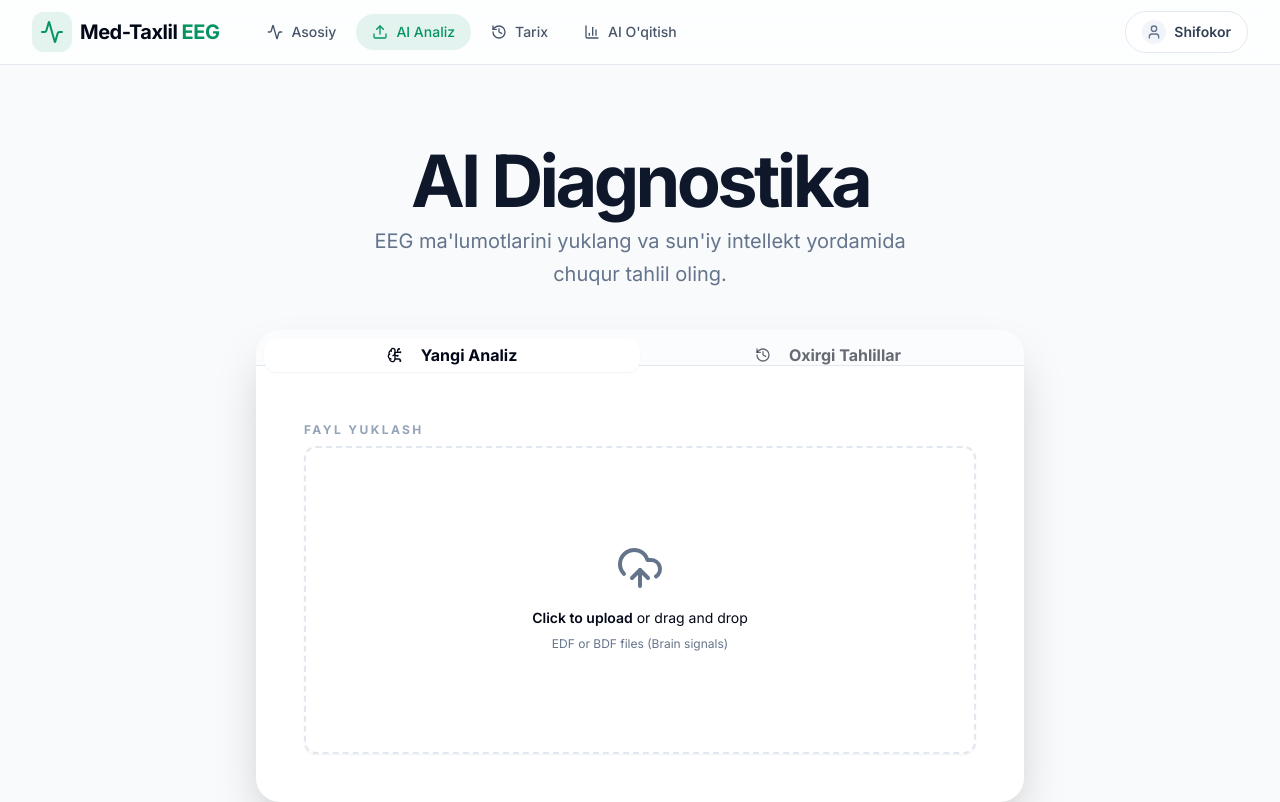
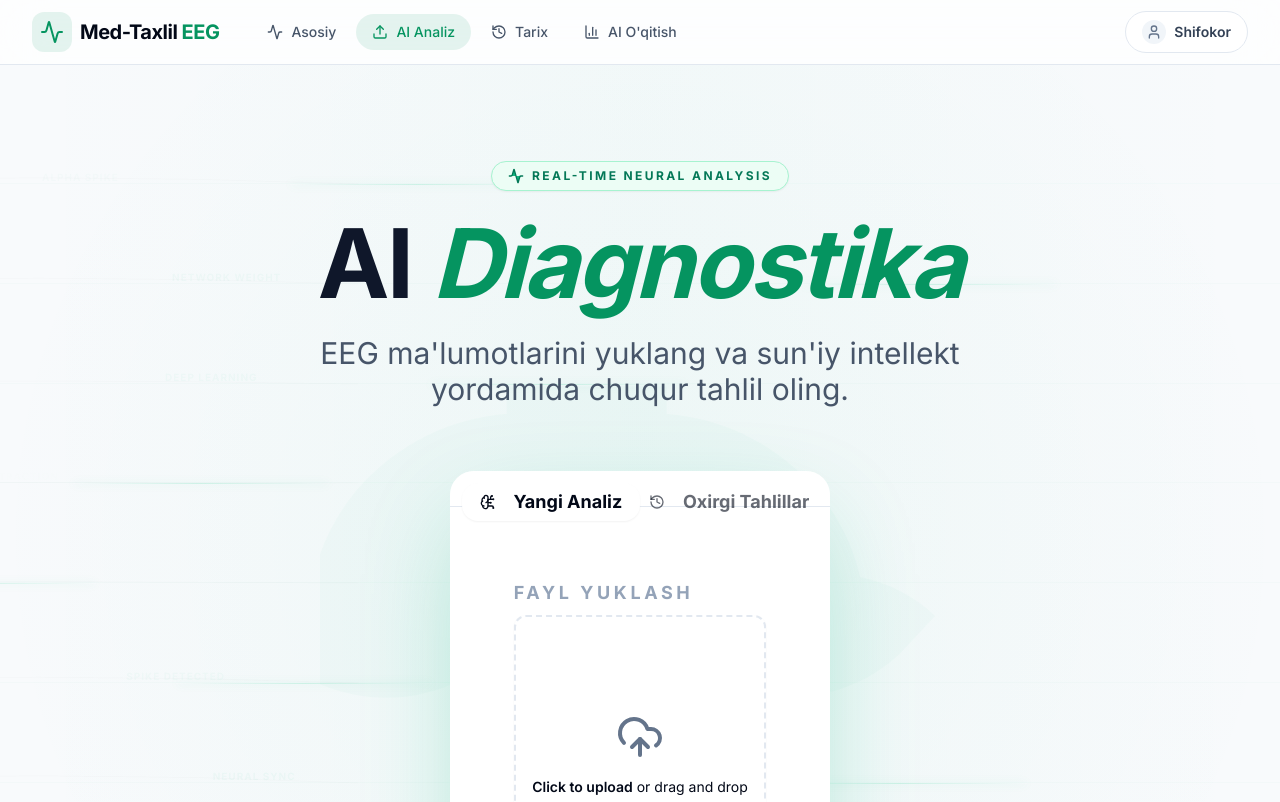
Before and after one commit to abdulbosit19980204/eeg.med-taxlil.uz, a Next.js app in the folder frontend/: page /analysis in a window 1280 px wide. Shown: the top 802 px of the page. Built offline with nearby package versions, Linux system fonts and the light colour scheme.

Commit message:
feat: Add EEG analysis page with EDF upload, AI processing, result display, and a new EEG signal preview component.

```diff
--- a/frontend/app/analysis/page.tsx
+++ b/frontend/app/analysis/page.tsx
@@ -5,9 +5,10 @@ import { MedCard } from "@/components/shared/med-card"
 import { EdfUpload } from "@/components/upload/edf-upload"
 import { Tabs, TabsContent, TabsList, TabsTrigger } from "@/components/ui/tabs"
 import { Button } from "@/components/ui/button"
-import { BrainCircuit, History, ShieldCheck } from "lucide-react"
+import { BrainCircuit, History, ShieldCheck, Activity, Zap } from "lucide-react"
 import { motion } from "framer-motion"
 import { cn } from "@/lib/utils"
+import { BrainSignalBackground } from "@/components/shared/brain-signal-bg"
 
 export default function AnalysisPage() {
     const [analyzing, setAnalyzing] = useState(false)
@@ -20,35 +21,61 @@ export default function AnalysisPage() {
     }
 
     return (
-        <div className="container py-12 md:py-20 flex flex-col items-center">
-            <div className="text-center mb-10 space-y-2">
-                <h1 className="text-5xl md:text-7xl font-black tracking-tighter text-slate-900 dark:text-white">
-                    AI Diagnostika
+        <div className="min-h-screen relative bg-slate-50 dark:bg-slate-950">
+            {/* Neural Background */}
+            <BrainSignalBackground />
+
+            <div className="container py-16 md:py-24 flex flex-col items-center relative z-10">
+                {/* Enhanced Header */}
+                <motion.div
+                    initial={{ opacity: 0, y: -20 }}
+                    animate={{ opacity: 1, y: 0 }}
+                    className="text-center mb-16 space-y-6"
+                >
+                    <div className="inline-flex items-center rounded-full border border-emerald-200 bg-emerald-50 px-4 py-1.5 text-xs font-bold uppercase tracking-[0.2em] text-emerald-700 dark:bg-emerald-900/30 dark:text-emerald-400 shadow-sm">
+                        <Activity className="mr-2 h-4 w-4 fill-emerald-500" />
+                        Real-Time Neural Analysis
+                    </div>
+
+                    <h1 className="text-6xl md:text-8xl font-extrabold tracking-tight leading-[1] text-slate-900 dark:text-white">
+                        AI <span className="text-primary italic">Diagnostika</span>
                     </h1>
-                <p className="text-xl text-slate-500 max-w-xl mx-auto leading-relaxed">
+
+                    <p className="text-2xl md:text-3xl text-slate-600 dark:text-slate-400 max-w-2xl mx-auto leading-relaxed">
                         EEG ma'lumotlarini yuklang va sun'iy intellekt yordamida chuqur tahlil oling.
                     </p>
-            </div>
+                </motion.div>
 
-            <MedCard className="w-full max-w-3xl p-0 overflow-hidden border-none shadow-2xl">
+                <motion.div
+                    initial={{ opacity: 0, scale: 0.95 }}
+                    animate={{ opacity: 1, scale: 1 }}
+                    transition={{ delay: 0.2 }}
+                >
+                    <MedCard className="w-full max-w-4xl p-0 overflow-hidden border-none shadow-[0_40px_100px_-15px_rgba(16,185,129,0.3)]">
                         <Tabs defaultValue="upload" className="w-full">
-                    <TabsList className="w-full h-16 grid grid-cols-2 rounded-none bg-slate-50/50 p-2 border-b">
-                        <TabsTrigger value="upload" className="rounded-xl data-[state=active]:bg-white data-[state=active]:shadow-sm border-r text-base font-bold">
-                            <BrainCircuit className="w-5 h-5 mr-3" />
+                            <TabsList className="w-full h-20 grid grid-cols-2 rounded-none bg-white/50 dark:bg-slate-900/50 backdrop-blur-xl p-3 border-b border-slate-200 dark:border-slate-800">
+                                <TabsTrigger
+                                    value="upload"
+                                    className="rounded-2xl data-[state=active]:bg-white dark:data-[state=active]:bg-slate-900 data-[state=active]:shadow-lg border-r text-lg font-bold micro-interact h-full"
+                                >
+                                    <BrainCircuit className="w-6 h-6 mr-3" />
                                     Yangi Analiz
                                 </TabsTrigger>
-                        <TabsTrigger value="history" className="rounded-xl data-[state=active]:bg-white data-[state=active]:shadow-sm text-base font-bold">
-                            <History className="w-5 h-5 mr-3" />
+                                <TabsTrigger
+                                    value="history"
+                                    className="rounded-2xl data-[state=active]:bg-white dark:data-[state=active]:bg-slate-900 data-[state=active]:shadow-lg text-lg font-bold micro-interact h-full"
+                                >
+                                    <History className="w-6 h-6 mr-3" />
                                     Oxirgi Tahlillar
                                 </TabsTrigger>
                             </TabsList>
 
-                    <TabsContent value="upload" className="p-12 mt-0 focus-visible:ring-0">
-                        <div className="space-y-6">
+                            <TabsContent value="upload" className="p-12 md:p-16 mt-0 focus-visible:ring-0">
+                                <div className="space-y-8">
                                     {!results ? (
                                         <>
                                             <div>
-                                        <span className="med-label">Fayl Yuklash</span>
+                                                <span className="med-label text-lg">Fayl Yuklash</span>
                                                 <EdfUpload
                                                     onSuccess={handleSuccess}
                                                     onUploadStart={() => setAnalyzing(true)}
@@ -56,9 +83,22 @@ export default function AnalysisPage() {
                                             </div>
 
                                             {analyzing && (
-                                        <div className="text-center animate-pulse">
-                                            <p className="text-sm font-medium text-emerald-500 italic">AI signallarni qayta ishlamoqda...</p>
+                                                <motion.div
+                                                    initial={{ opacity: 0 }}
+                                                    animate={{ opacity: 1 }}
+                                                    className="text-center p-8 bg-emerald-50/50 dark:bg-emerald-900/20 rounded-[2rem] border border-emerald-200 dark:border-emerald-800"
+                                                >
+                                                    <div className="flex items-center justify-center gap-3 mb-4">
+                                                        <motion.div
+                                                            animate={{ rotate: 360 }}
+                                                            transition={{ duration: 2, repeat: Infinity, ease: "linear" }}
+                                                        >
+                                                            <Zap className="w-8 h-8 text-emerald-500" />
+                                                        </motion.div>
+                                                        <p className="text-xl font-bold text-emerald-600">AI signallarni qayta ishlamoqda...</p>
                                                     </div>
+                                                    <p className="text-sm text-slate-500">Deep Learning modelimiz EEG to'lqinlarini tahlil qilmoqda</p>
+                                                </motion.div>
                                             )}
                                         </>
                                     ) : (
@@ -67,19 +107,19 @@ export default function AnalysisPage() {
                                             animate={{ opacity: 1, y: 0 }}
                                             className="space-y-8"
                                         >
-                                    <div className="flex items-center justify-between p-6 bg-emerald-50/50 rounded-[2rem] border border-emerald-100 shadow-sm">
-                                        <div className="flex items-center gap-4">
-                                            <div className="w-14 h-14 rounded-2xl bg-emerald-500 text-white flex items-center justify-center shadow-lg shadow-emerald-500/40">
-                                                <ShieldCheck className="w-8 h-8" />
+                                            <div className="flex items-center justify-between p-8 bg-emerald-50/50 dark:bg-emerald-900/20 rounded-[2rem] border border-emerald-100 dark:border-emerald-800 shadow-sm">
+                                                <div className="flex items-center gap-6">
+                                                    <div className="w-16 h-16 rounded-2xl bg-emerald-500 text-white flex items-center justify-center shadow-lg shadow-emerald-500/40">
+                                                        <ShieldCheck className="w-10 h-10" />
                                                     </div>
                                                     <div>
-                                                <div className="med-label mb-0">Tahlil Tayyor</div>
-                                                <div className="text-xl font-bold text-slate-900">Neyro-diagnostika xulosasi</div>
+                                                        <div className="med-label mb-1">Tahlil Tayyor</div>
+                                                        <div className="text-2xl font-bold text-slate-900 dark:text-white">Neyro-diagnostika xulosasi</div>
                                                     </div>
                                                 </div>
                                                 <div className="text-right">
-                                            <div className="text-[10px] font-bold text-slate-400 uppercase tracking-widest">EHIMOLI</div>
-                                            <div className="text-3xl font-black text-emerald-600">{(results.probability * 100).toFixed(1)}%</div>
+                                                    <div className="text-[10px] font-bold text-slate-400 uppercase tracking-widest">EHTIMOLI</div>
+                                                    <div className="text-4xl font-black text-emerald-600">{(results.probability * 100).toFixed(1)}%</div>
                                                 </div>
                                             </div>
 
@@ -90,7 +130,7 @@ export default function AnalysisPage() {
                                                 <ResultChip label="DUR." value="45:00" color="purple" />
                                             </div>
 
-                                    <div className="p-12 bg-white rounded-[2rem] border border-slate-100 shadow-sm leading-relaxed text-2xl text-slate-700 relative overflow-hidden">
+                                            <div className="p-12 bg-white dark:bg-slate-900 rounded-[2rem] border border-slate-100 dark:border-slate-800 shadow-sm leading-relaxed text-2xl text-slate-700 dark:text-slate-300 relative overflow-hidden">
                                                 <div className="absolute left-0 top-0 bottom-0 w-2 bg-emerald-500" />
                                                 <span className="font-bold text-emerald-600">AI Xulosasi:</span> "{results.summary}"
                                             </div>
@@ -108,24 +148,29 @@ export default function AnalysisPage() {
                                 </div>
                             </TabsContent>
 
-                    <TabsContent value="history" className="p-12 mt-0 focus-visible:ring-0">
-                        <div className="h-80 flex flex-col items-center justify-center text-slate-400 space-y-4">
-                            <History className="w-12 h-12 opacity-20" />
-                            <p className="text-lg">Hozircha tahlillar mavjud emas</p>
+                            <TabsContent value="history" className="p-12 md:p-16 mt-0 focus-visible:ring-0">
+                                <div className="h-96 flex flex-col items-center justify-center text-slate-400 space-y-6">
+                                    <div className="w-20 h-20 rounded-2xl bg-slate-100 dark:bg-slate-800 flex items-center justify-center">
+                                        <History className="w-10 h-10 opacity-40" />
+                                    </div>
+                                    <p className="text-xl font-medium">Hozircha tahlillar mavjud emas</p>
+                                    <p className="text-sm text-slate-400">Birinchi tahlilni yuqoridagi "Yangi Analiz" bo'limidan boshlang</p>
                                 </div>
                             </TabsContent>
                         </Tabs>
                     </MedCard>
+                </motion.div>
 
                 <motion.div
                     initial={{ opacity: 0 }}
                     whileInView={{ opacity: 1 }}
-                className="mt-20 flex items-center gap-16"
+                    className="mt-24 flex items-center gap-16"
                 >
                     <StatMini label="O'QITILGAN" value="12k+" />
                     <StatMini label="ANIQLIK" value="98.4%" />
-                <StatMini label="VREMYA" value="~15s" />
+                    <StatMini label="VAQT" value="~15s" />
                 </motion.div>
+            </div>
         </div>
     )
 }
--- a/frontend/components/viewer/eeg-viewer.tsx
+++ b/frontend/components/viewer/eeg-viewer.tsx
@@ -19,7 +19,7 @@ export function EegViewer() {
     const [speed, setSpeed] = useState(1)
 
     // Simulation refs
-  const animationFrameRef = useRef<number>()
+    const animationFrameRef = useRef<number>(null)
     const lastTimeRef = useRef<number>(0)
 
     // Draw function
@@ -57,7 +57,7 @@ export function EegViewer() {
             ctx.beginPath()
             ctx.strokeStyle = "#14b8a6" // Teal 500
 
-        for (let x = 0; x < width; x+=2) {
+            for (let x = 0; x < width; x += 2) {
                 // Calculate time at this x pixel
                 const t = timeOffset + x / pxPerSec
 
```
Also changed, not shown: frontend/components/shared/eeg-signal-preview.tsx (added, +67 -0 lines). Lines whose indentation alone changed are shown as unchanged.
